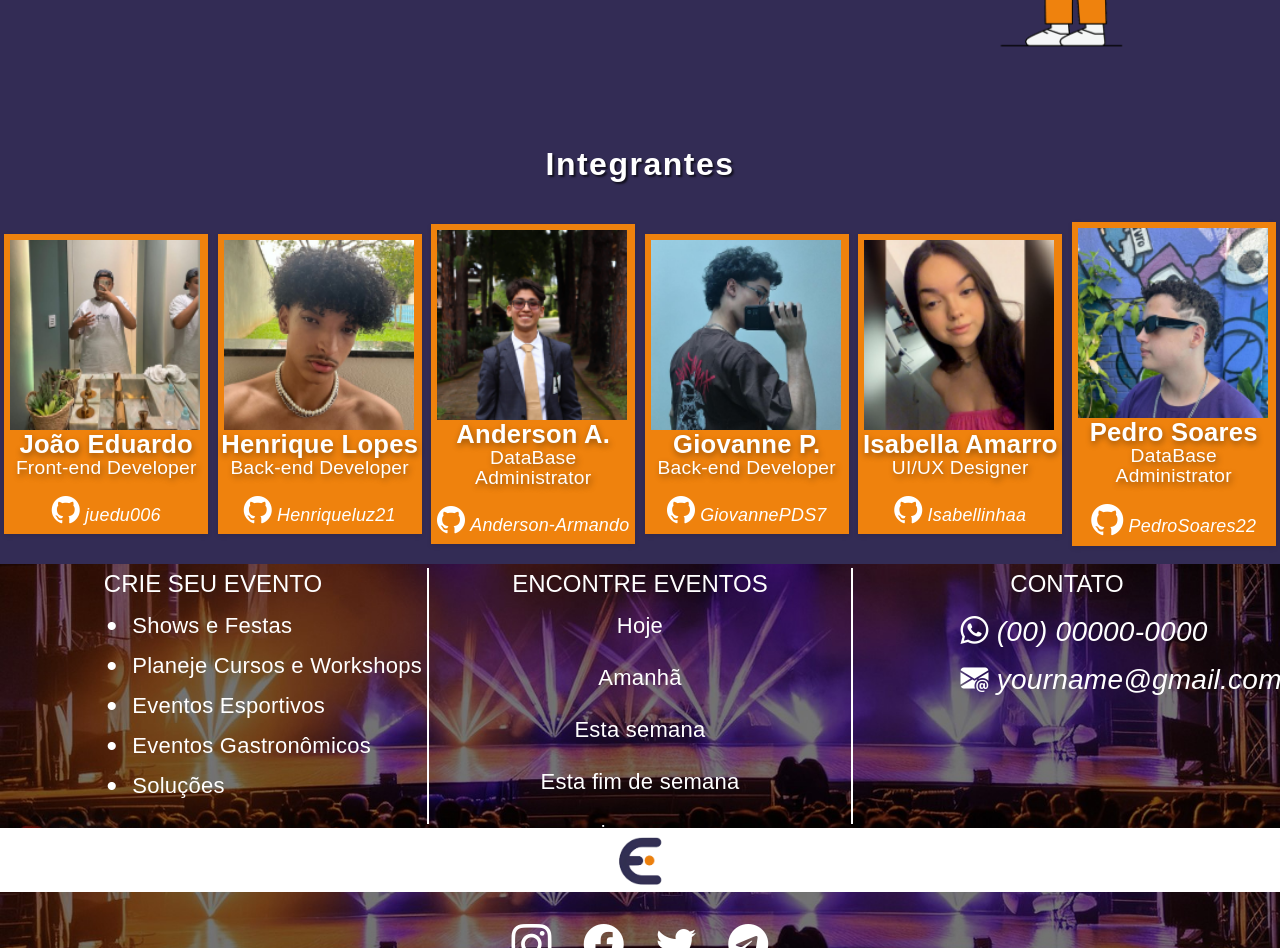
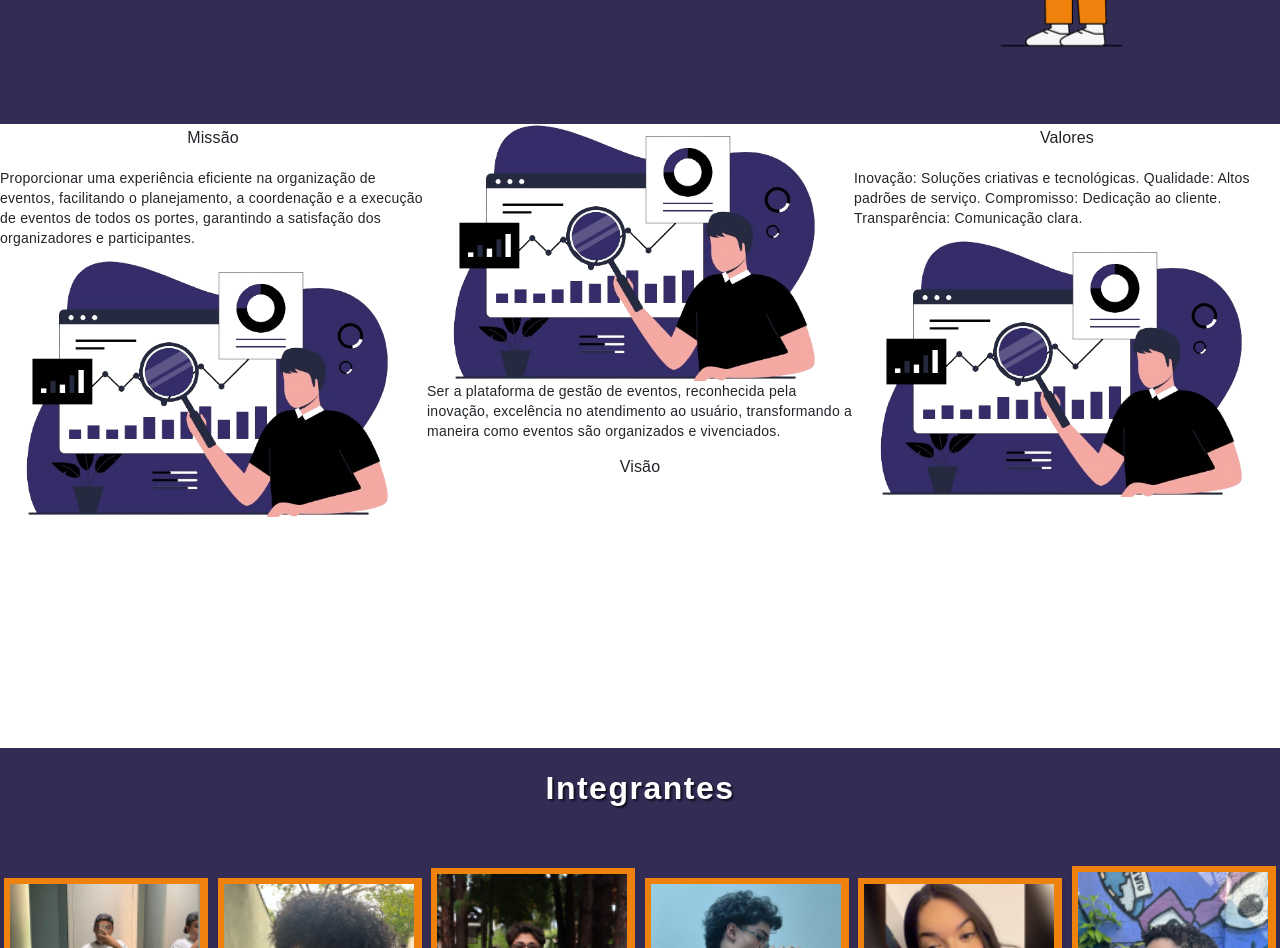
Before and after one commit to GiovannePDS7/EventFy, an Angular app: page / in a window 1280 px wide. Shown: the part 1540-2488 px from the top of the page. Built offline with nearby package versions, Linux system fonts and the light colour scheme; a web font is replaced by a local one.

Commit message:
add valores

```diff
--- a/src/app/footer/footer.component.html
+++ b/src/app/footer/footer.component.html
@@ -1,7 +1,7 @@
 <link rel="stylesheet" href="https://cdn.jsdelivr.net/npm/bootstrap-icons@1.11.3/font/bootstrap-icons.min.css">
 
 <footer class="d-none d-lg-block">
-    <mat-grid-list cols="3" rowHeight="33vh" id="grid-footer">
+    <mat-grid-list cols="3" rowHeight="38vh" id="grid-footer">
         <mat-grid-tile class="grids-footer">
             <div id="containerCreate">
                 <h1>CRIE SEU EVENTO</h1>
--- a/src/app/integrantes/integrantes.component.html
+++ b/src/app/integrantes/integrantes.component.html
@@ -2,7 +2,7 @@
     <div id="divH1-desktop">
         <h1 class="fs-1 text-center TxtTitle" id="IntegrantesH1-desktop">Integrantes</h1>
     </div>
-    <mat-grid-list cols="6" rowHeight="45vh" id="card-container"  >
+    <mat-grid-list cols="6" rowHeight="50vh" id="card-container"  >
 
         <mat-grid-tile>
             <div class="card-xl" >
@@ -72,7 +72,7 @@
     <div id="divH1-desktop">
         <h1 class="fs-1 text-center TxtTitle" id="IntegrantesH1-desktop">Integrantes</h1>
     </div>
-    <mat-grid-list cols="6" rowHeight="45vh" id="card-container"  >
+    <mat-grid-list cols="6" rowHeight="55vh" id="card-container"  >
 
         <mat-grid-tile>
             <div class="card-xl" >
--- a/src/app/quem-somos/quem-somos.component.css
+++ b/src/app/quem-somos/quem-somos.component.css
@@ -140,3 +140,17 @@
 #valores-img-tablet{
     width: 50%
 }
+.grid-valores{
+
+}
+#divTextM{
+    width: 100%;
+}
+#container-valores{
+    width: 100%;
+    height: 78vh;
+
+}
+.divH3{
+    text-align: center;
+}
--- a/src/app/quem-somos/quem-somos.component.html
+++ b/src/app/quem-somos/quem-somos.component.html
@@ -14,6 +14,47 @@
     </mat-grid-tile>
     <mat-grid-tile class="grid-qmsomos">
       <img src="../../assets/img/Elementos/imgQmSomos.png" class="img-fluid" id="imgQmSomos" alt="demonstração">
+    </mat-grid-tile>
+  </mat-grid-list>
+  <mat-grid-list id="container-valores" cols="3" rowHeight="78vh">
+    <mat-grid-tile class="grid-valores">
+      <div id="container-valores">
+        <div class="divH3">
+          <h3 class="valoresH3">Missão</h3>
+        </div>
+        <div id="divTextM">
+          <p id="text-missao">Proporcionar uma experiência eficiente na organização de eventos, facilitando o planejamento, a coordenação e a execução de eventos de todos os portes, garantindo a satisfação dos organizadores e participantes.</p>
+        </div>
+        <div>
+          <img src="../../assets/img/Elementos/imgMissao.png" alt="" class="img-fluid">
+        </div>
+      </div>
+    </mat-grid-tile>
+    <mat-grid-tile class="grid-valores">
+      <div id="container-valores">
+        <div>
+          <img src="../../assets/img/Elementos/imgMissao.png" alt="" class="img-fluid">
+        </div>
+        <div id="divTextM">
+          <p id="text-missao">Ser a plataforma de gestão de eventos, reconhecida pela inovação, excelência no atendimento ao usuário, transformando a maneira como eventos são organizados e vivenciados. </p>
+        </div>
+         <div class="divH3">
+          <h3 class="valoresH3">Visão</h3>
+        </div>
+      </div>
+    </mat-grid-tile>
+    <mat-grid-tile>
+      <div id="container-valores">
+        <div class="divH3">
+          <h3 class="valoresH3">Valores</h3>
+        </div>
+        <div id="divTextM">
+          <p id="text-missao">Inovação: Soluções criativas e tecnológicas. Qualidade: Altos padrões de serviço. Compromisso: Dedicação ao cliente. Transparência: Comunicação clara.</p>
+        </div>
+        <div>
+          <img src="../../assets/img/Elementos/imgMissao.png" alt="" class="img-fluid">
+        </div>
+      </div>
     </mat-grid-tile>
   </mat-grid-list>
 </div>
```
Also changed, not shown: src/assets/img/Elementos/imgMissao.png (added).
